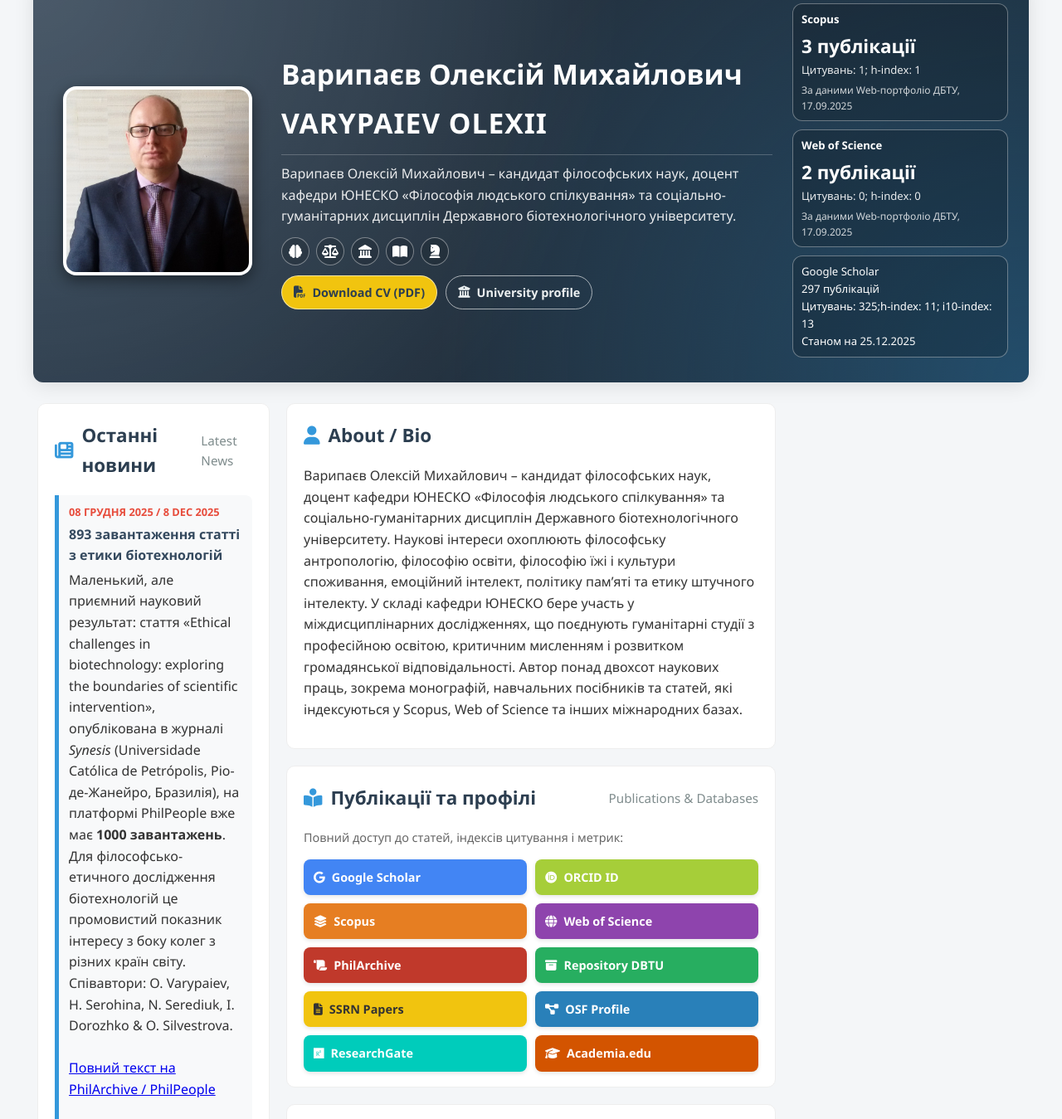
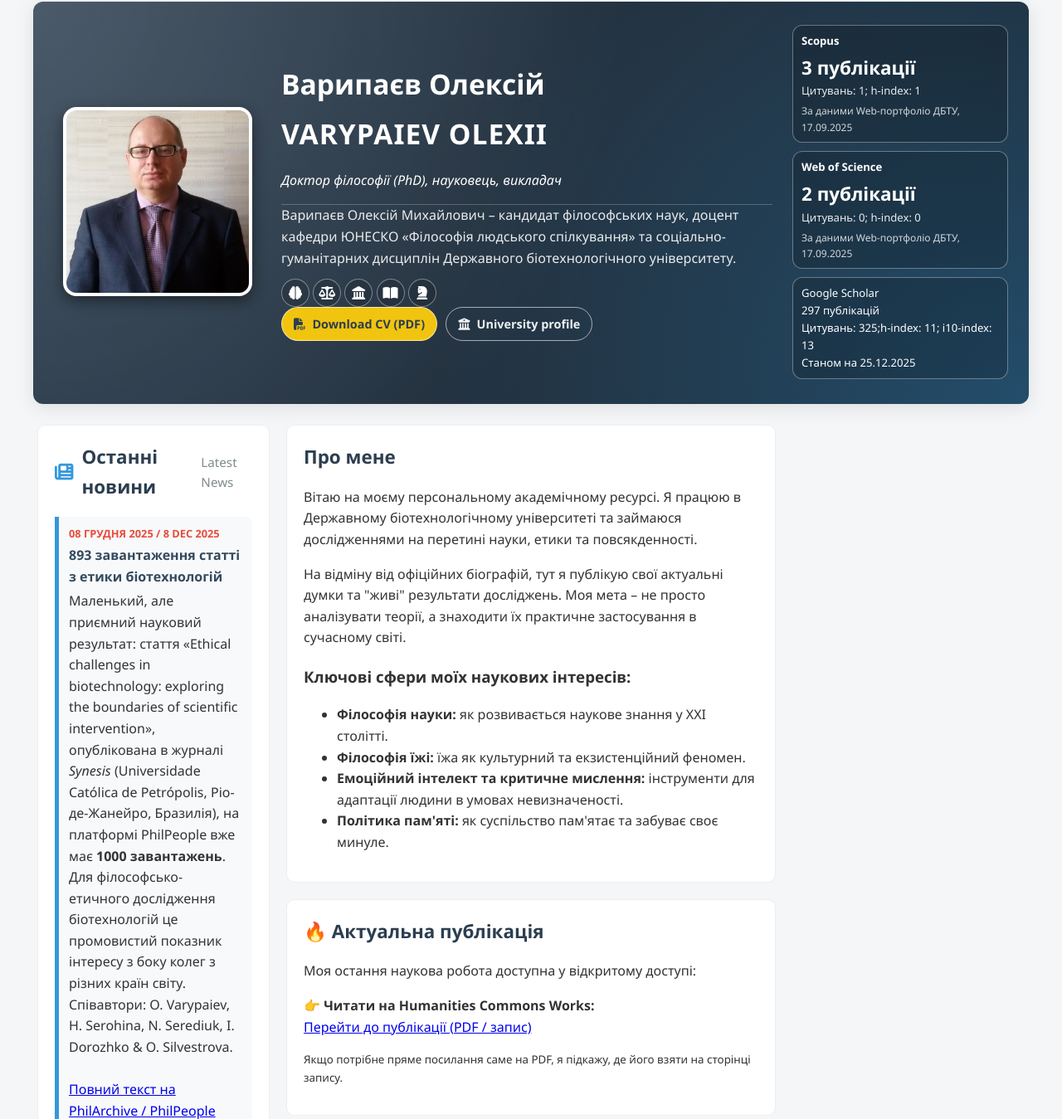
Before and after one commit to varypaev37-sketch/varypaev37-sketch.github.io, a plain HTML site: page index.html in a window 1280 px wide. Shown: the part 44-1393 px from the top of the page at 83% size. Drawn offline with Linux system fonts and the light colour scheme.

Commit message:
Update index.html

```diff
--- a/index.html
+++ b/index.html
@@ -1,4 +1,8 @@
-<style>
+: 10px;
+            margin-bottom: 12px;
+        }
+
+        .philo-strip {<style>
   #selected-publications {
     max-width: 960px;
     margin: 3rem auto;
@@ -181,11 +185,7 @@
             opacity: 0.9;
             max-width: 600px;
             border-top: 1px solid rgba(255, 255, 255, 0.25);
-            padding-top: 10px;
-            margin-bottom: 12px;
-        }
-
-        .philo-strip {
+            padding-top
             display: flex;
             flex-wrap: wrap;
             gap: 8px;
@@ -629,8 +629,9 @@
 </div>
 
             <div class="header-center">
-                <h1>Варипаєв Олексій Михайлович</h1>
-                <div class="en-name">Varypaiev Olexii</div>
+               <h1>Варипаєв Олексій</h1>
+<div class="en-name">Varypaiev Olexii</div>
+<p><em>Доктор філософії (PhD), науковець, викладач</em></p>
 
                 <div class="role">
                     Варипаєв Олексій Михайлович – кандидат філософських наук, доцент кафедри ЮНЕСКО
@@ -728,20 +729,35 @@
         <div class="column center-column">
 
             <!-- ABOUT / BIO -->
-            <section>
-                <h2><i class="fas fa-user"></i> About / Bio</h2>
-                <p>
-                    Варипаєв Олексій Михайлович – кандидат філософських наук, доцент кафедри ЮНЕСКО
-                    «Філософія людського спілкування» та соціально-гуманітарних дисциплін Державного
-                    біотехнологічного університету. Наукові інтереси охоплюють філософську антропологію,
-                    філософію освіти, філософію їжі і культури споживання, емоційний інтелект, політику
-                    пам’яті та етику штучного інтелекту. У складі кафедри ЮНЕСКО бере участь у
-                    міждисциплінарних дослідженнях, що поєднують гуманітарні студії з професійною освітою,
-                    критичним мисленням і розвитком громадянської відповідальності. Автор понад двохсот
-                    наукових праць, зокрема монографій, навчальних посібників та статей, які індексуються
-                    у Scopus, Web of Science та інших міжнародних базах.
-                </p>
-            </section>
+            <section class="highlight">
+  <h2>Про мене</h2>
+
+  <p>Вітаю на моєму персональному академічному ресурсі. Я працюю в Державному біотехнологічному університеті та займаюся дослідженнями на перетині науки, етики та повсякденності.</p>
+
+  <p>На відміну від офіційних біографій, тут я публікую свої актуальні думки та "живі" результати досліджень. Моя мета – не просто аналізувати теорії, а знаходити їх практичне застосування в сучасному світі.</p>
+
+  <h3>Ключові сфери моїх наукових інтересів:</h3>
+  <ul>
+    <li><strong>Філософія науки:</strong> як розвивається наукове знання у XXI столітті.</li>
+    <li><strong>Філософія їжі:</strong> їжа як культурний та екзистенційний феномен.</li>
+    <li><strong>Емоційний інтелект та критичне мислення:</strong> інструменти для адаптації людини в умовах невизначеності.</li>
+    <li><strong>Політика пам'яті:</strong> як суспільство пам'ятає та забуває своє минуле.</li>
+  </ul>
+</section>
+<section class="highlight">
+  <h2>🔥 Актуальна публікація</h2>
+  <p>Моя остання наукова робота доступна у відкритому доступі:</p>
+
+  <p>
+    👉 <strong>Читати на Humanities Commons Works:</strong><br>
+    <a href="https://works.hcommons.org/records/f13a0-41655" target="_blank" rel="noopener">
+      Перейти до публікації (PDF / запис)
+    </a>
+  </p>
+
+  <p><small>Якщо потрібне пряме посилання саме на PDF, я підкажу, де його взяти на сторінці запису.</small></p>
+</section>
+
 
             <section>
                 <h2><i class="fas fa-book-reader"></i> Публікації та профілі
```
